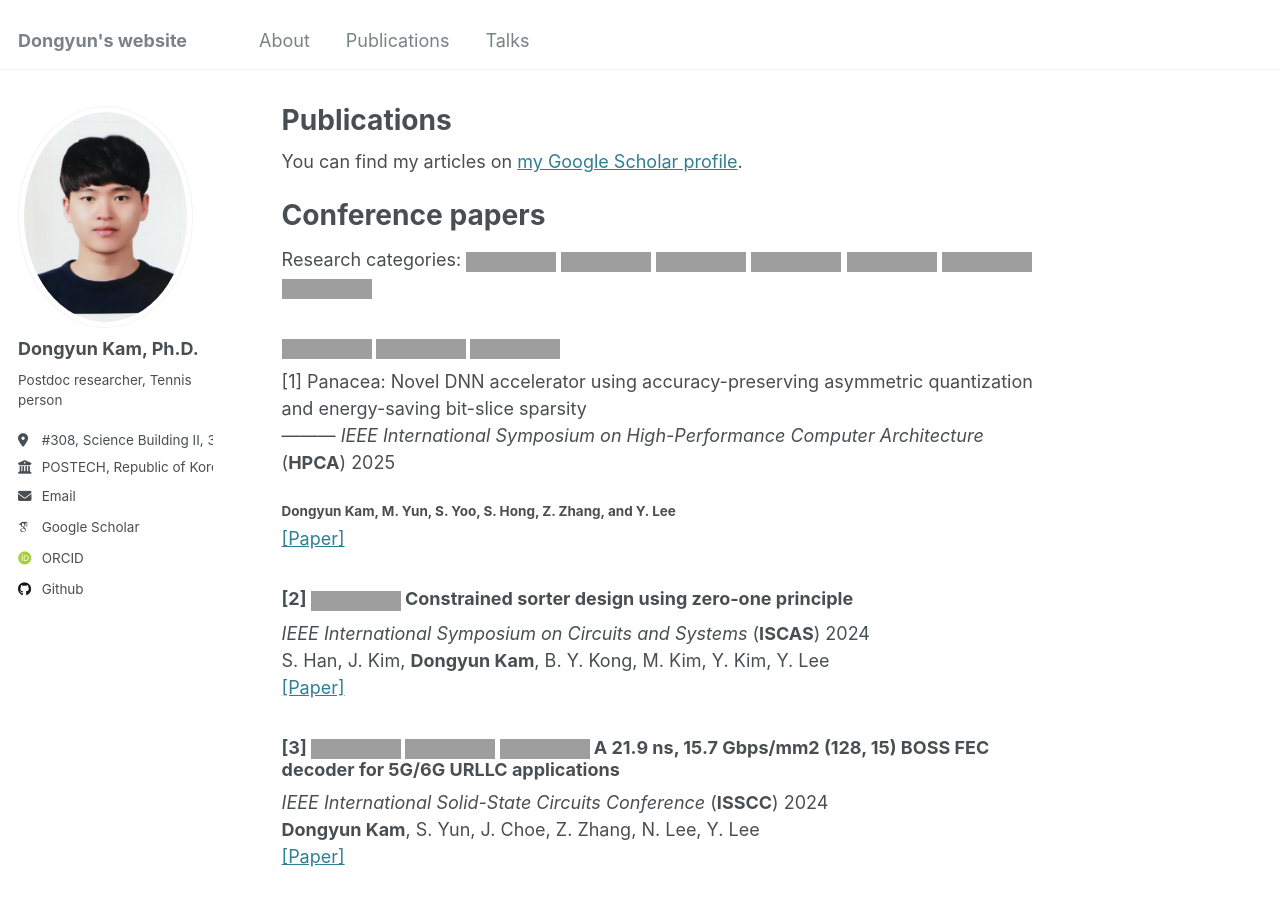
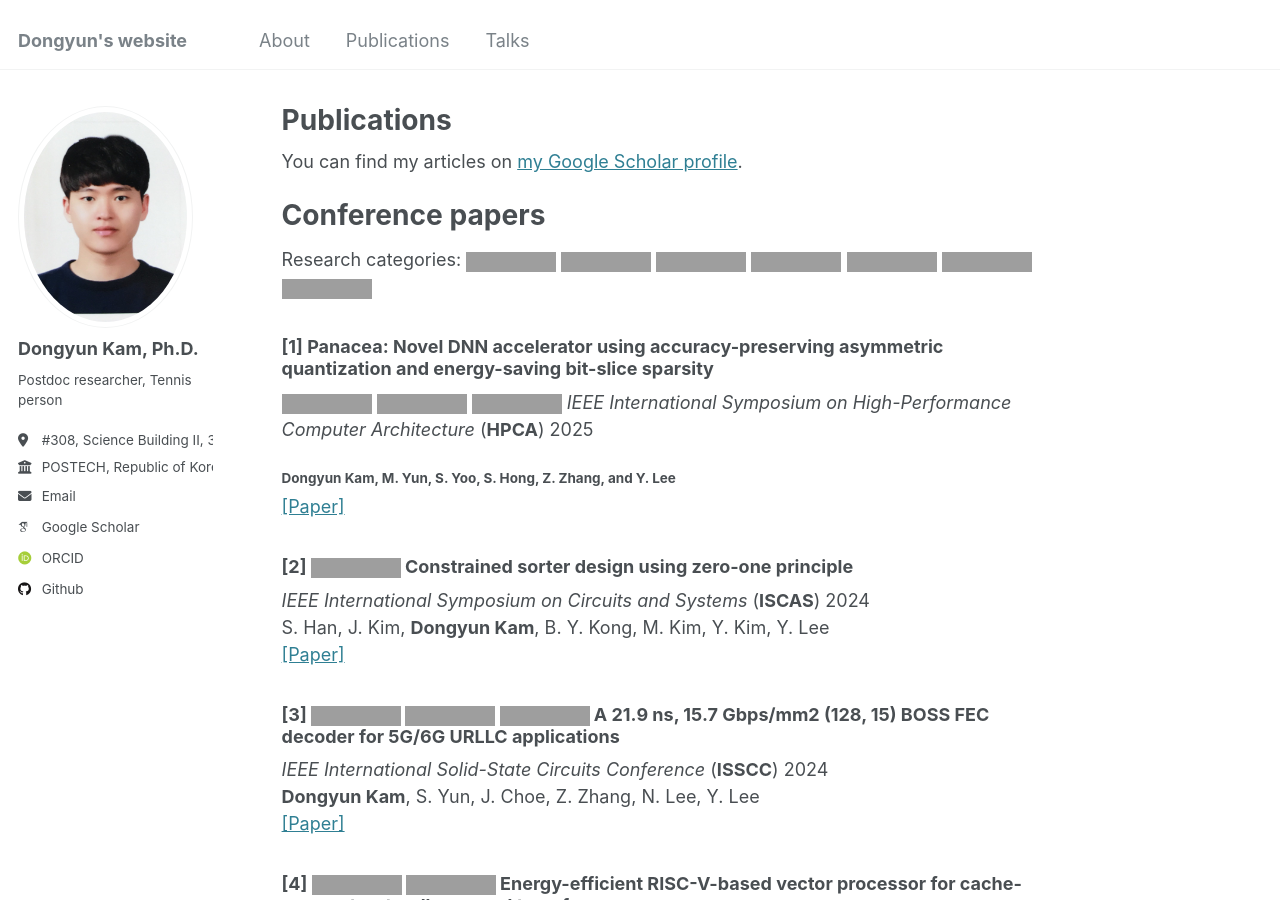
Before and after one commit to Dongyunkam/dongyunkam.github.io, a Jekyll site: the page built from _pages/publications.md, in a window 1280 px wide and 900 px high, cut to the strip 0-900 px from the top of the window. Built offline with Jekyll 4.4.1, drawn with Linux system fonts in a browser that asks for light colours; some web fonts are replaced; grey boxes are pictures that could not be loaded.

Commit message:
Update publications.md

```diff
--- a/_pages/publications.md
+++ b/_pages/publications.md
@@ -10,9 +10,8 @@ Conference papers
 ======
 Research categories: <img alt="" src="https://img.shields.io/badge/DNN-000000"/> <img alt="" src="https://img.shields.io/badge/Communication-008FC7"/> <img alt="" src="https://img.shields.io/badge/Architecture-68BC71"/> <img src="https://img.shields.io/badge/Framework-A100FF"/> <img alt="" src="https://img.shields.io/badge/ASIC-FF9E0F"/> <img alt="" src="https://img.shields.io/badge/FPGA-A9225C"/> <img alt="" src="https://img.shields.io/badge/GPU-A5915F"/>
 
-### <img alt="" src="https://img.shields.io/badge/DNN-000000"/> <img alt="" src="https://img.shields.io/badge/Architecture-68BC71"/> <img alt="" src="https://img.shields.io/badge/ASIC-FF9E0F"/>
-[1] Panacea: Novel DNN accelerator using accuracy-preserving asymmetric quantization and energy-saving bit-slice sparsity
----------
+### [1] Panacea: Novel DNN accelerator using accuracy-preserving asymmetric quantization and energy-saving bit-slice sparsity
+<img alt="" src="https://img.shields.io/badge/DNN-000000"/> <img alt="" src="https://img.shields.io/badge/Architecture-68BC71"/> <img alt="" src="https://img.shields.io/badge/ASIC-FF9E0F"/>
 _IEEE International Symposium on High-Performance Computer Architecture_ (**HPCA**) 2025
 ###### **Dongyun Kam**, M. Yun, S. Yoo, S. Hong, Z. Zhang, and Y. Lee
 [[Paper]](https://arxiv.org/abs/2412.10059)
```
